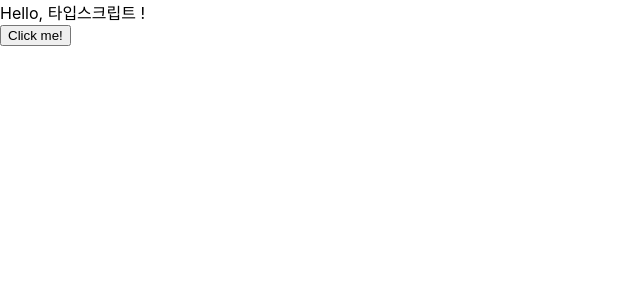
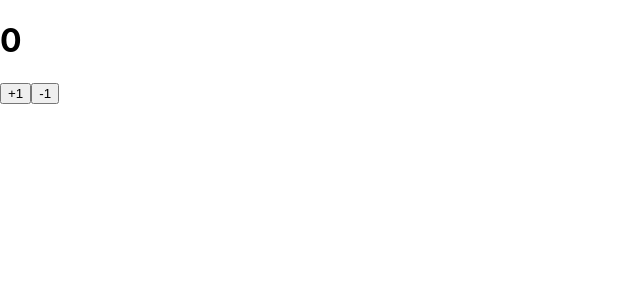
Before and after one commit to keemtj/study-typescript-react, a React (Create React App) app: page / in a window 1280 px wide. Shown: the top 300 px of the page, without its empty margins (0-640 px from the left). Built offline with nearby package versions, Linux system fonts and the light colour scheme.

Commit message:
:construction: Add Counter.tsx

```diff
--- a/src/App.tsx
+++ b/src/App.tsx
@@ -1,13 +1,15 @@
 import React from 'react';
-import Greetings from './Greetings';
+import Counter from './Counter';
+// import Greetings from './Greetings';
 
 const App: React.FC = () => {
-  const onClick = (name:string) => {
-    console.log(name);
-  }
-  return (
-    <Greetings name="타입스크립트" onClick={onClick}/>
-  );
+  // const onClick = (name:string) => {
+  //   console.log(name);
+  // }
+  // return (
+  //   <Greetings name="타입스크립트" onClick={onClick}/>
+  // );
+  return <Counter />
 }
 
 export default App;
--- /dev/null
+++ b/src/Counter.tsx
@@ -0,0 +1,20 @@
+import React, { useState } from 'react';
+
+function Counter() {
+  // 제너릭 생략 가능
+  const [count, setCount] = useState<number>((0));
+  const onIncrease = () => setCount(count + 1);
+  const onDecrease = () => setCount(count - 1);
+
+  return (
+    <div>
+      <h1>{count}</h1>
+      <div>
+        <button onClick={onIncrease}>+1</button>
+        <button onClick={onDecrease}>-1</button>
+      </div>
+    </div>
+  );
+}
+
+export default Counter;
--- a/src/Greetings.tsx
+++ b/src/Greetings.tsx
@@ -1,5 +1,6 @@
 import React from 'react';
 
+// props 받아올 떄
 type GreetingsProps = {
   name: string;
   mark: string;
@@ -24,6 +25,7 @@
     );
 }
 
+// props의 default값 설정할 때
 Greetings.defaultProps = {
   mark: '!',
 }
```
